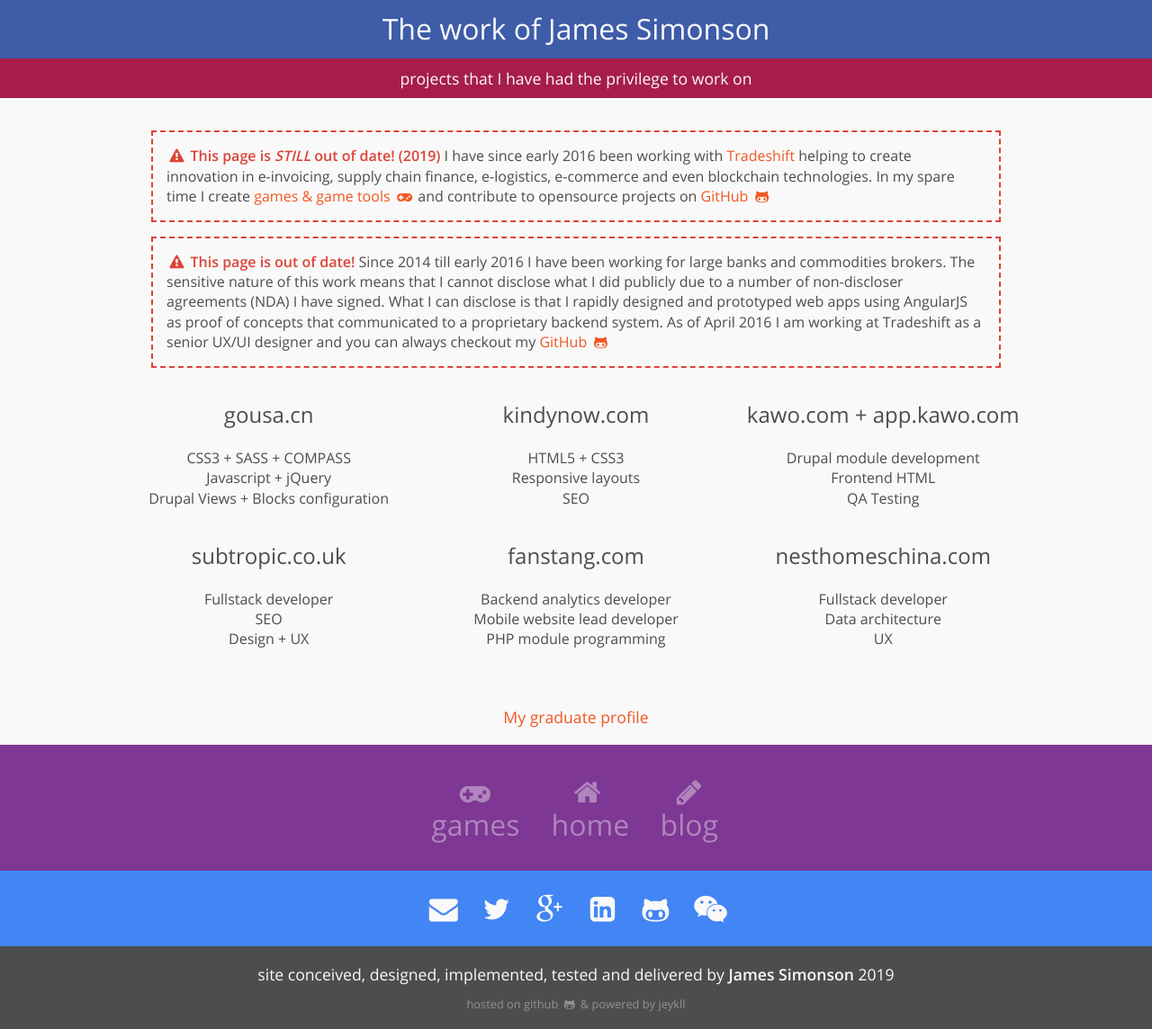
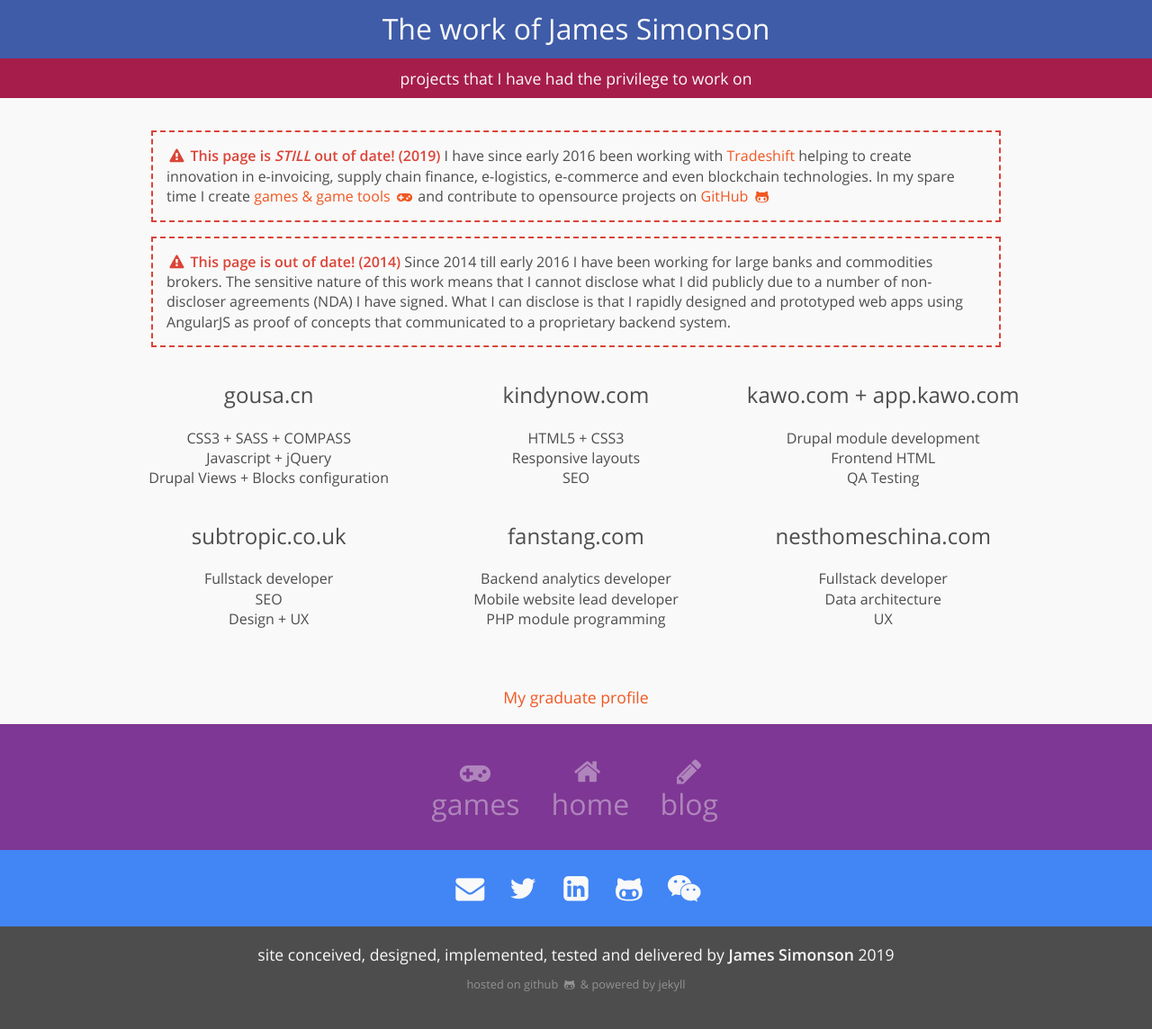
Before and after one commit to jamessimo/jamessimo.github.io, a Jekyll site: the page built from work.html, in a window 1280 px wide. Shown: the whole page at 90% size. Built offline with Jekyll 4.4.1, drawn with Linux system fonts in a browser that asks for light colours; after the commit the page ends 1121 px from its top, so only the background shows below that.

Commit message:
Removed G+
also made some minor tweaks to work page

```diff
--- a/_includes/footer.html
+++ b/_includes/footer.html
@@ -3,7 +3,7 @@
 		<article>
 			<a id="email" title="email" href="mailto:jamessimo@outlook.com?subject=Hi James!" class="icon-mail-alt"></a>
 			<a id="twitter" title="twitter" href="https://twitter.com/james_simo" class="icon-twitter" target="_blank"></a>
-			<a id="gplus" title="google plus" href="https://plus.google.com/107967684340447771271/" class="icon-gplus" target="_blank"></a>
+			<!--<a id="gplus" title="google plus" href="https://plus.google.com/107967684340447771271/" class="icon-gplus" target="_blank"></a>-->
 			<a id="linkedin" title="linkedin" href="https://www.linkedin.com/pub/james-simonson/94/b/51b" class="icon-linkedin-squared" target="_blank"></a>
 			<a id="github" title="github" href="https://github.com/jamessimo" class="icon-github" target="_blank"></a>
 			<div style="display: inline; position:relative;"><a id="wechat" title="wechat" href="#" class="icon-wechat"></a>
@@ -18,7 +18,7 @@
 	<footer>
     	<div class="wrapper">
     		<p>site conceived, designed, implemented, tested and delivered by <strong>James Simonson</strong> 2019</p>
-    		<small>hosted on<a title="Github Pages are awesome!" href="https://pages.github.com/" target="_blank"> github <i class="icon-github"></i></a> &amp; powered by <a href="http://jekyllrb.com/" target="_blank">jeykll</a></small>
+    		<small>hosted on<a title="Github Pages are awesome!" href="https://pages.github.com/" target="_blank"> github <i class="icon-github"></i></a> &amp; powered by <a href="http://jekyllrb.com/" target="_blank">jekyll</a></small>
     	</div>
     </footer>
 
--- a/_includes/homefooter.html
+++ b/_includes/homefooter.html
@@ -10,7 +10,7 @@
 		    <h2>Drop me a line</h2>
 	    	<a id="email" title="email" href="mailto:jamessimo@outlook.com?subject=Hi James!" class="icon-mail-alt"></a>
 	    	<a id="twitter" title="twitter" href="https://twitter.com/james_simo" class="icon-twitter" target="_blank"></a>
-	    	<a id="gplus" title="google plus" href="https://plus.google.com/107967684340447771271/" class="icon-gplus" target="_blank"></a>
+	    	<!--<a id="gplus" title="google plus" href="https://plus.google.com/107967684340447771271/" class="icon-gplus" target="_blank"></a>-->
 	    	<a id="linkedin" title="linkedin" href="https://www.linkedin.com/pub/james-simonson/94/b/51b" class="icon-linkedin-squared" target="_blank"></a>
 	    	<a id="github" title="github" href="https://github.com/jamessimo" class="icon-github" target="_blank"></a>
 	    	<div style="display: inline; position:relative;"><a id="wechat" title="wechat" href="#" class="icon-wechat"></a>
@@ -29,7 +29,7 @@
 	<footer>
     	<div class="wrapper">
     		<p>site conceived, designed, implemented, tested and delivered by <strong>James Simonson</strong> 2019</p>
-    		<small>hosted on<a title="Github is awesome!" href="https://pages.github.com/" target="_blank"> github <i class="icon-github"></i></a> &amp; powered by <a href="http://jekyllrb.com/" target="_blank">jeykll</a></small>
+    		<small>hosted on<a title="Github is awesome!" href="https://pages.github.com/" target="_blank"> github <i class="icon-github"></i></a> &amp; powered by <a href="http://jekyllrb.com/" target="_blank">jekyll</a></small>
     	</div>
     </footer>
 
--- a/sass/main.scss
+++ b/sass/main.scss
@@ -824,7 +824,7 @@ footer {
 				border-left: 20px solid transparent;
 				border-right: 20px solid transparent;
 				border-bottom: 20px solid $white;
-				left: 341px;
+				left: 320px;
 				position: relative;
 				top: -450px;
 			}
--- a/work.html
+++ b/work.html
@@ -15,9 +15,8 @@ title: work
 
       <blockquote>
 
-        <b class="red"><i class="icon-attention"> </i> This page is out of date!</b> Since 2014 till early 2016 I have been working for large banks and commodities brokers. The sensitive nature of this work means that I cannot disclose what I did publicly due to a number of non-discloser agreements (NDA) I have signed.
+        <b class="red"><i class="icon-attention"> </i> This page is out of date! (2014)</b> Since 2014 till early 2016 I have been working for large banks and commodities brokers. The sensitive nature of this work means that I cannot disclose what I did publicly due to a number of non-discloser agreements (NDA) I have signed.
      What I can disclose is that I rapidly designed and prototyped web apps using AngularJS as proof of concepts that communicated to a proprietary backend system.
-        As of April 2016 I am working at Tradeshift as a senior UX/UI designer and you can always checkout my <a href="https://github.com/jamessimo" target="_blank">GitHub <i class="icon-github"></i></a>
 
       </blockquote>
 			<div>
```
Also changed, not shown: css/main.css.
